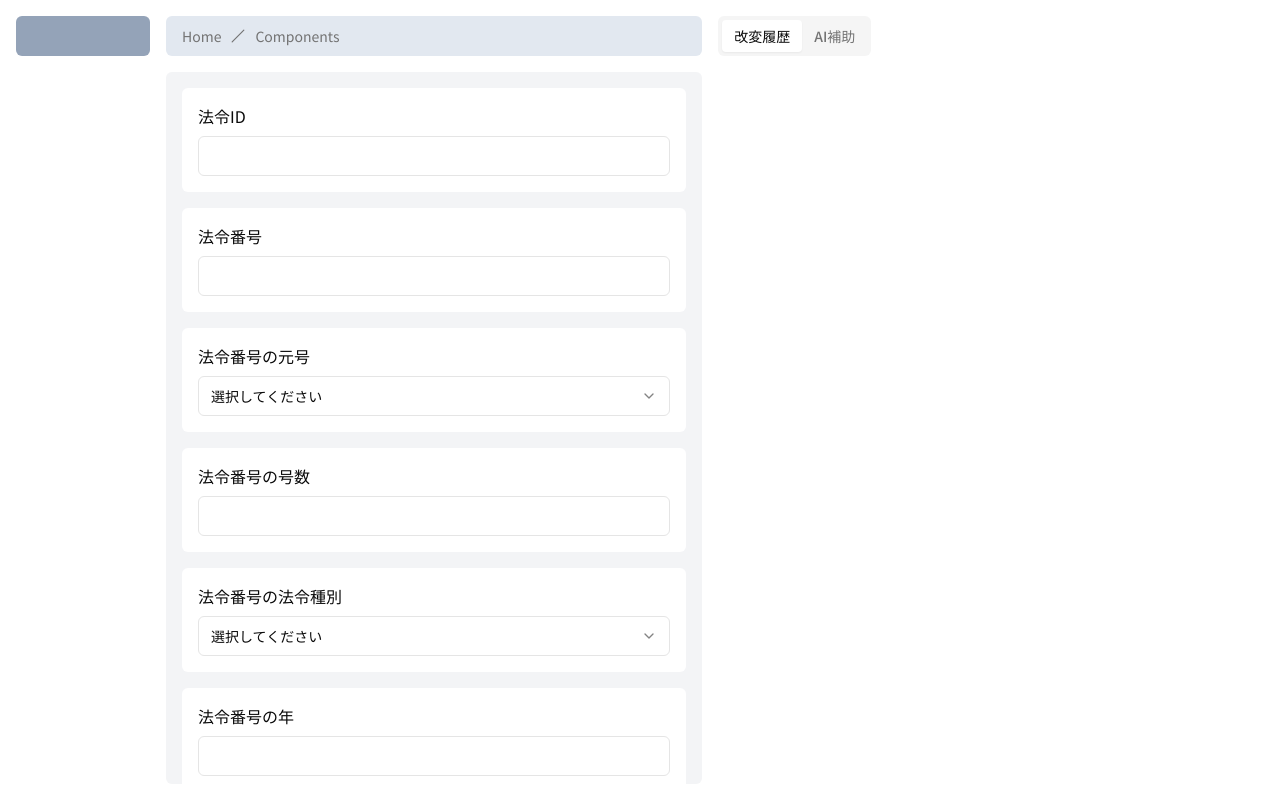
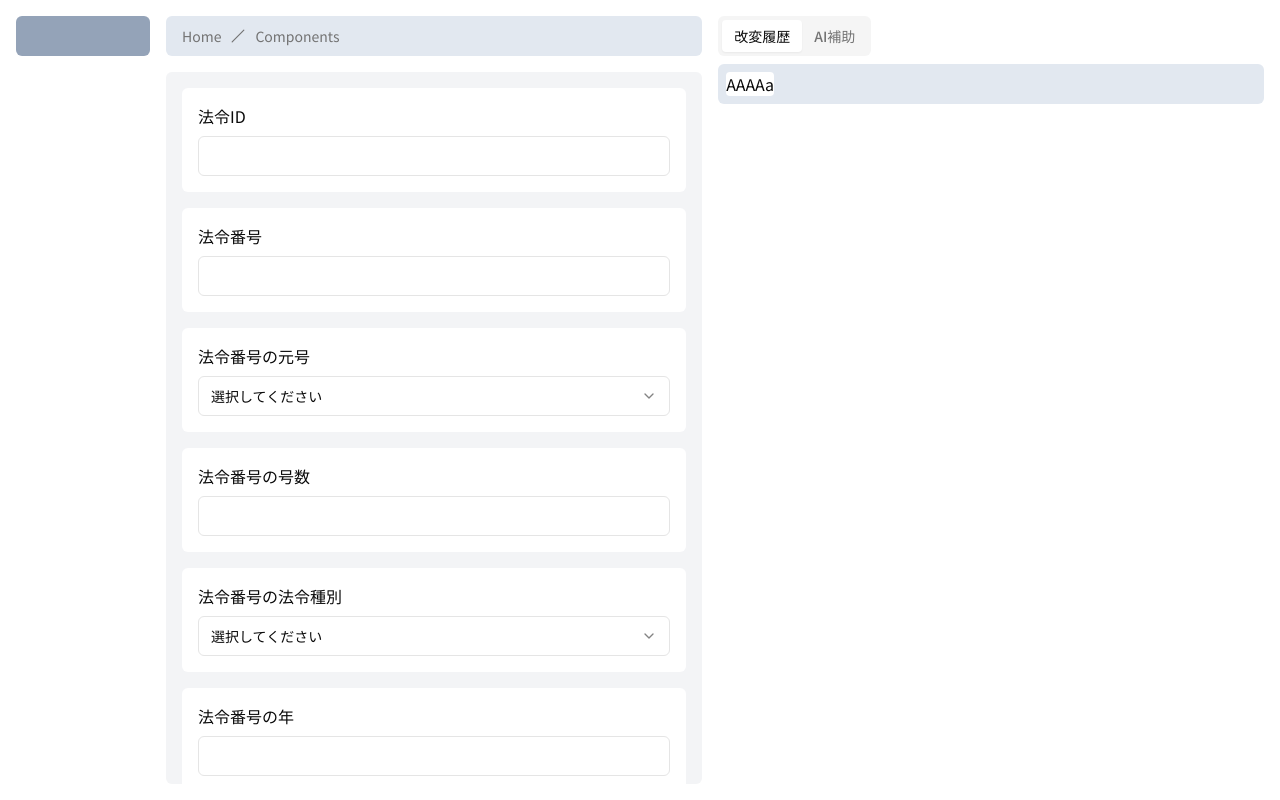
Before and after one commit to yoshi-zen/law-api-hackathon, a Next.js app: page / in a window 1280 px wide. Built offline with nearby package versions, Linux system fonts and the light colour scheme.

Commit message:
右下一部コンポーネント化

```diff
--- a/src/app/layout.tsx
+++ b/src/app/layout.tsx
@@ -65,7 +65,7 @@ export default function RootLayout({
               {children}
             </div>
           </div>
-          <div className="rounded-md py-4">
+          <div className="rounded-md p-4 pl-0">
             <Tabs defaultValue="history" className="w-full">
               <TabsList>
                 <TabsTrigger value="history">改変履歴</TabsTrigger>
--- a/src/components/page/tabContentDesign.tsx
+++ b/src/components/page/tabContentDesign.tsx
@@ -2,9 +2,9 @@
 export default function TabContentDesign() {
     return (
         <main>
-            <div className="bg-slate-400 h-full w-full relative">
-                <div className="m-2 rounded-sm h-full w-full">
-
+            <div className="bg-slate-200 rounded-md relative flex">
+                <div className="m-2 rounded-sm bg-white">
+                    AAAAa
                 </div>
             </div>
         </main>
```
